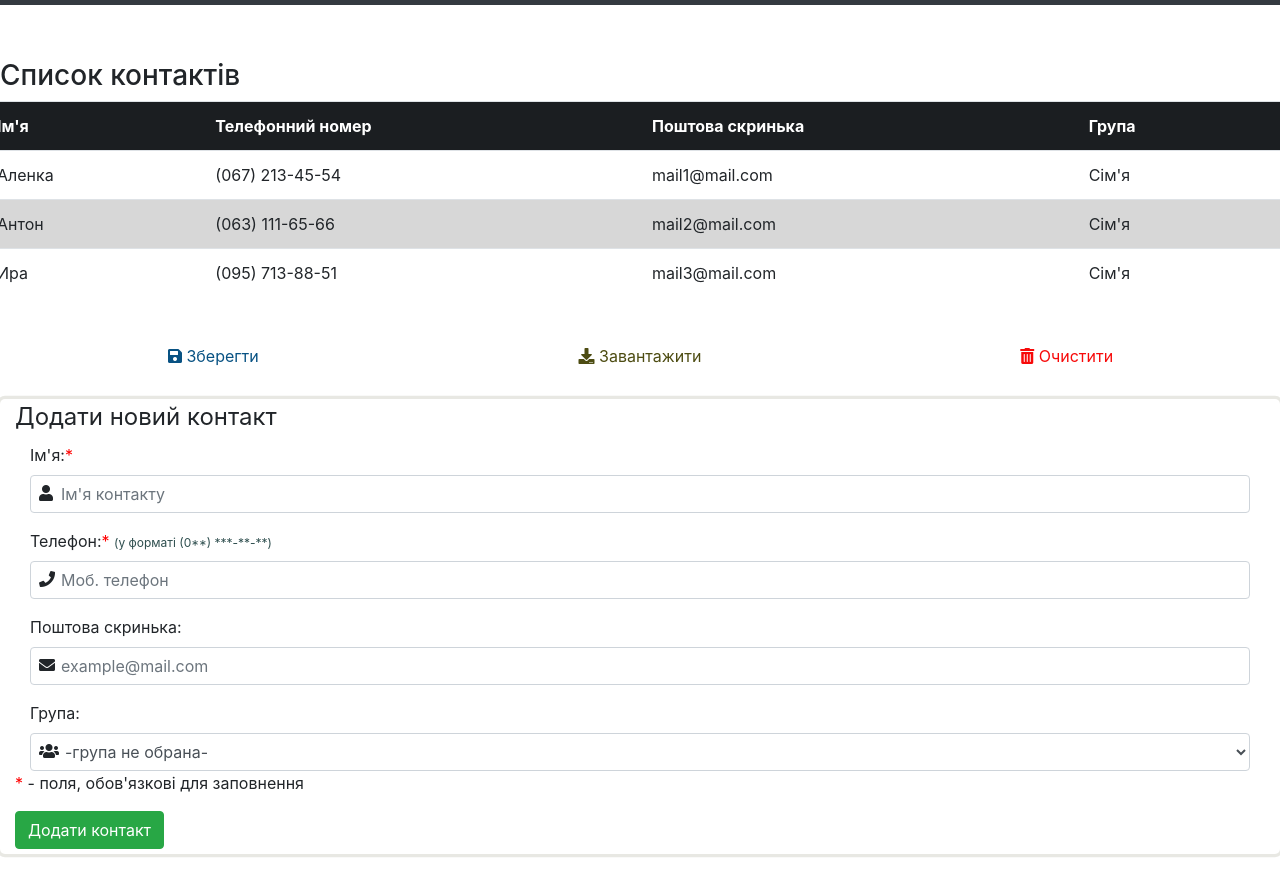
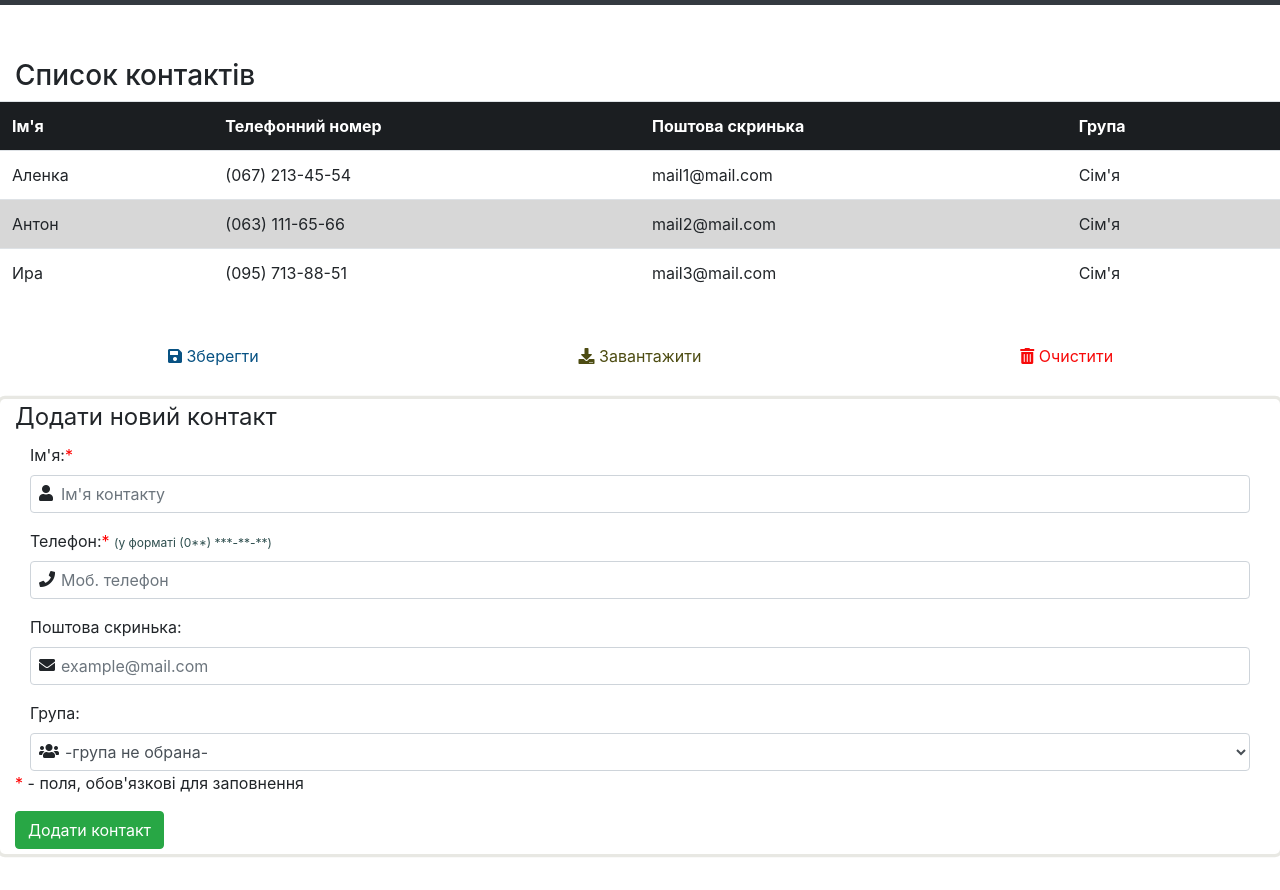
Before and after one commit to Temu4/contact-manager, a plain HTML site: page index.html in a window 1280 px wide. Shown: the part 51-941 px from the top of the page. Drawn offline with nearby package versions, Linux system fonts and the light colour scheme.

Commit message:
bootstrap fixed

```diff
--- a/index.html
+++ b/index.html
@@ -41,7 +41,7 @@
 				</div>
 		</nav>
 		<div class="container-fluid">
-			<div id="contacts" class="row"></div>
+			<div id="contacts"></div>
 		<br>
 		<div class="row">
 				<button class="btn btn-outline-save col-sm-4" title="Зберегти список контактів" role="button" onclick="saveList(); func();"><i class="fas fa-save"></i> Зберегти</button>
--- a/js/script.js
+++ b/js/script.js
@@ -70,7 +70,7 @@ class ContactManager{
 			let caption = document.createElement("h3");
 			caption.innerHTML = "<caption>Список контактів</caption>";
 			let table = document.createElement("table");
-			table.className="table table-striped table-hover";
+			table.className="table table-striped table-hover container-fluid";
 			let row1 = table.insertRow();
 			row1.className = "row";
 			row1.innerHTML = "<th class=\"col-2\">Ім'я</th>" +
```
